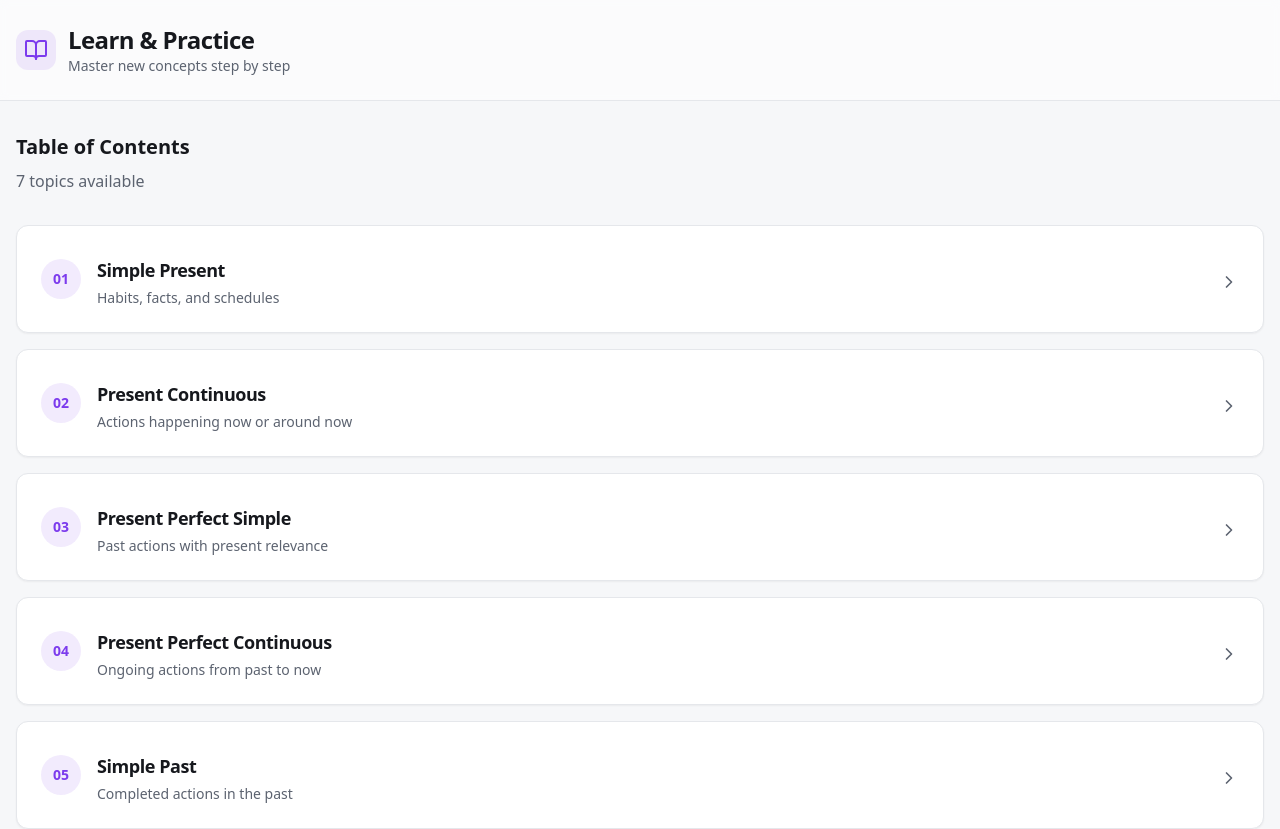
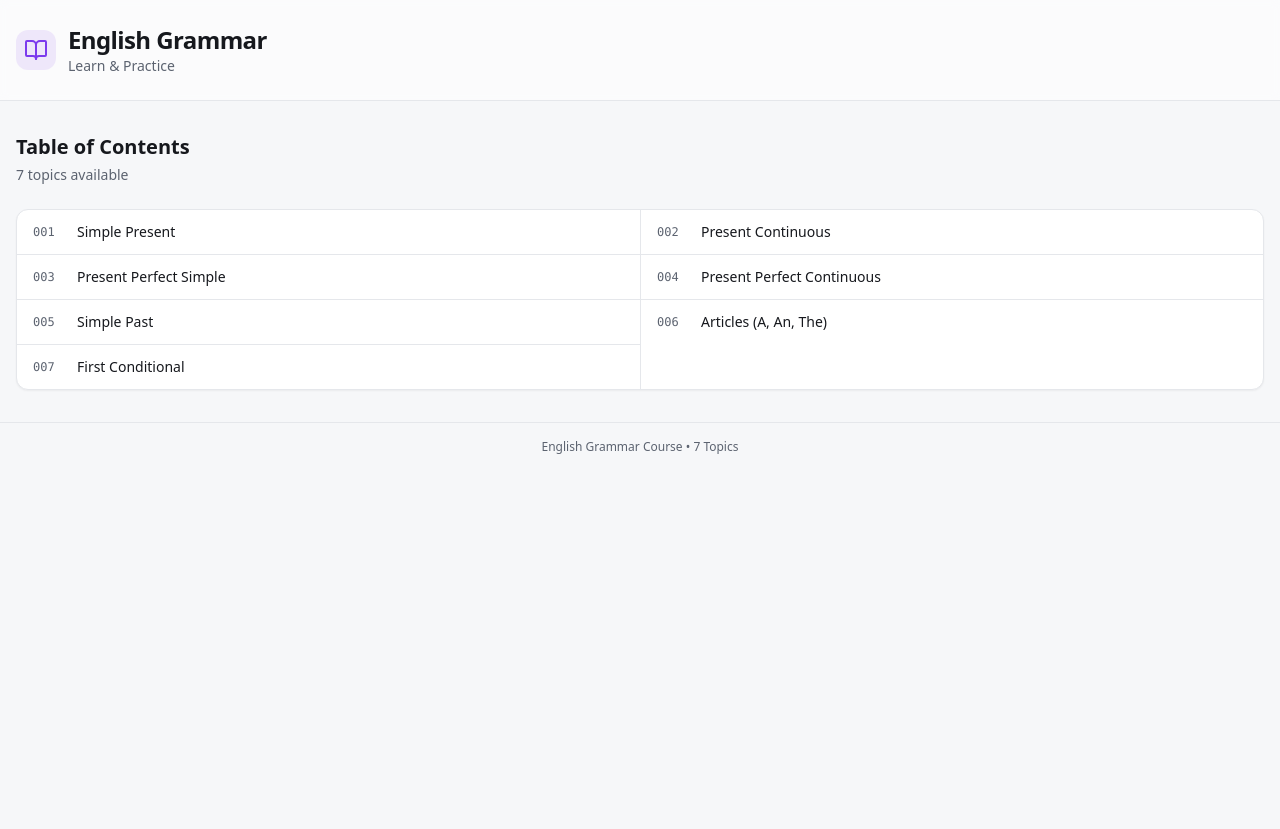
Before and after one commit to obaranovskyi/learn-and-practice, a React (Vite) app: page / in a window 1280 px wide. Shown: the top 829 px of the page. After the commit the page ends 800 px from the top, so only its background shows below. Built offline with nearby package versions, Linux system fonts and the light colour scheme; the HTML template or start-up script is replaced by a standard one.

Commit message:
refactor: compact list view for homepage
- Replace large cards with compact list items
- Two-column layout on medium+ screens
- Topic numbers with 3-digit padding (001, 002...)
- Scales well for 300+ topics

```diff
--- a/src/pages/HomePage.jsx
+++ b/src/pages/HomePage.jsx
@@ -49,45 +49,52 @@ function HomePage() {
               <BookOpen className="w-6 h-6 text-primary" />
             </div>
             <div>
-              <h1 className="text-2xl font-bold tracking-tight">Learn & Practice</h1>
-              <p className="text-sm text-muted-foreground">Master new concepts step by step</p>
+              <h1 className="text-2xl font-bold tracking-tight">English Grammar</h1>
+              <p className="text-sm text-muted-foreground">Learn & Practice</p>
             </div>
           </div>
         </div>
       </header>
 
       <main className="container mx-auto px-4 py-8">
-        <div className="mb-8">
-          <h2 className="text-xl font-semibold mb-2">Table of Contents</h2>
-          <p className="text-muted-foreground">
+        <div className="mb-6">
+          <h2 className="text-xl font-semibold mb-1">Table of Contents</h2>
+          <p className="text-sm text-muted-foreground">
             {topics.length} topic{topics.length !== 1 ? 's' : ''} available
           </p>
         </div>
 
-        <div className="grid gap-4">
-          {topics.map((topic, index) => (
-            <Link key={topic.id} to={`/topic/${topic.id}`}>
-              <Card className="group hover:border-primary/50 hover:shadow-md transition-all duration-200">
-                <CardHeader className="flex-row items-center gap-4">
-                  <div className="flex items-center justify-center w-10 h-10 rounded-full bg-primary/10 text-primary font-semibold text-sm shrink-0">
-                    {String(index + 1).padStart(2, '0')}
-                  </div>
-                  <div className="flex-1 min-w-0">
-                    <CardTitle className="text-lg group-hover:text-primary transition-colors">
-                      {topic.title}
-                    </CardTitle>
-                    {topic.description && (
-                      <CardDescription className="mt-1 truncate">
-                        {topic.description}
-                      </CardDescription>
-                    )}
-                  </div>
-                  <ChevronRight className="w-5 h-5 text-muted-foreground group-hover:text-primary group-hover:translate-x-1 transition-all shrink-0" />
-                </CardHeader>
-              </Card>
-            </Link>
-          ))}
-        </div>
+        <Card>
+          <div className="divide-y">
+            <div className="grid grid-cols-1 md:grid-cols-2 divide-y md:divide-y-0 md:divide-x">
+              {/* Split topics into two columns for md+ screens */}
+              {[0, 1].map(colIndex => (
+                <div key={colIndex} className="divide-y">
+                  {topics
+                    .filter((_, i) => i % 2 === colIndex)
+                    .map((topic) => {
+                      const originalIndex = topics.findIndex(t => t.id === topic.id)
+                      return (
+                        <Link
+                          key={topic.id}
+                          to={`/topic/${topic.id}`}
+                          className="flex items-center gap-3 px-4 py-3 hover:bg-accent/50 transition-colors group"
+                        >
+                          <span className="text-xs font-mono text-muted-foreground w-8 shrink-0">
+                            {String(originalIndex + 1).padStart(3, '0')}
+                          </span>
+                          <span className="flex-1 text-sm font-medium group-hover:text-primary transition-colors truncate">
+                            {topic.title}
+                          </span>
+                          <ChevronRight className="w-4 h-4 text-muted-foreground opacity-0 group-hover:opacity-100 group-hover:translate-x-0.5 transition-all shrink-0" />
+                        </Link>
+                      )
+                    })}
+                </div>
+              ))}
+            </div>
+          </div>
+        </Card>
 
         {topics.length === 0 && (
           <Card className="text-center py-12">
@@ -102,8 +109,8 @@ function HomePage() {
       </main>
 
       <footer className="border-t mt-auto">
-        <div className="container mx-auto px-4 py-6 text-center text-sm text-muted-foreground">
-          Built with React & Vite
+        <div className="container mx-auto px-4 py-4 text-center text-xs text-muted-foreground">
+          English Grammar Course • {topics.length} Topics
         </div>
       </footer>
     </div>
```
